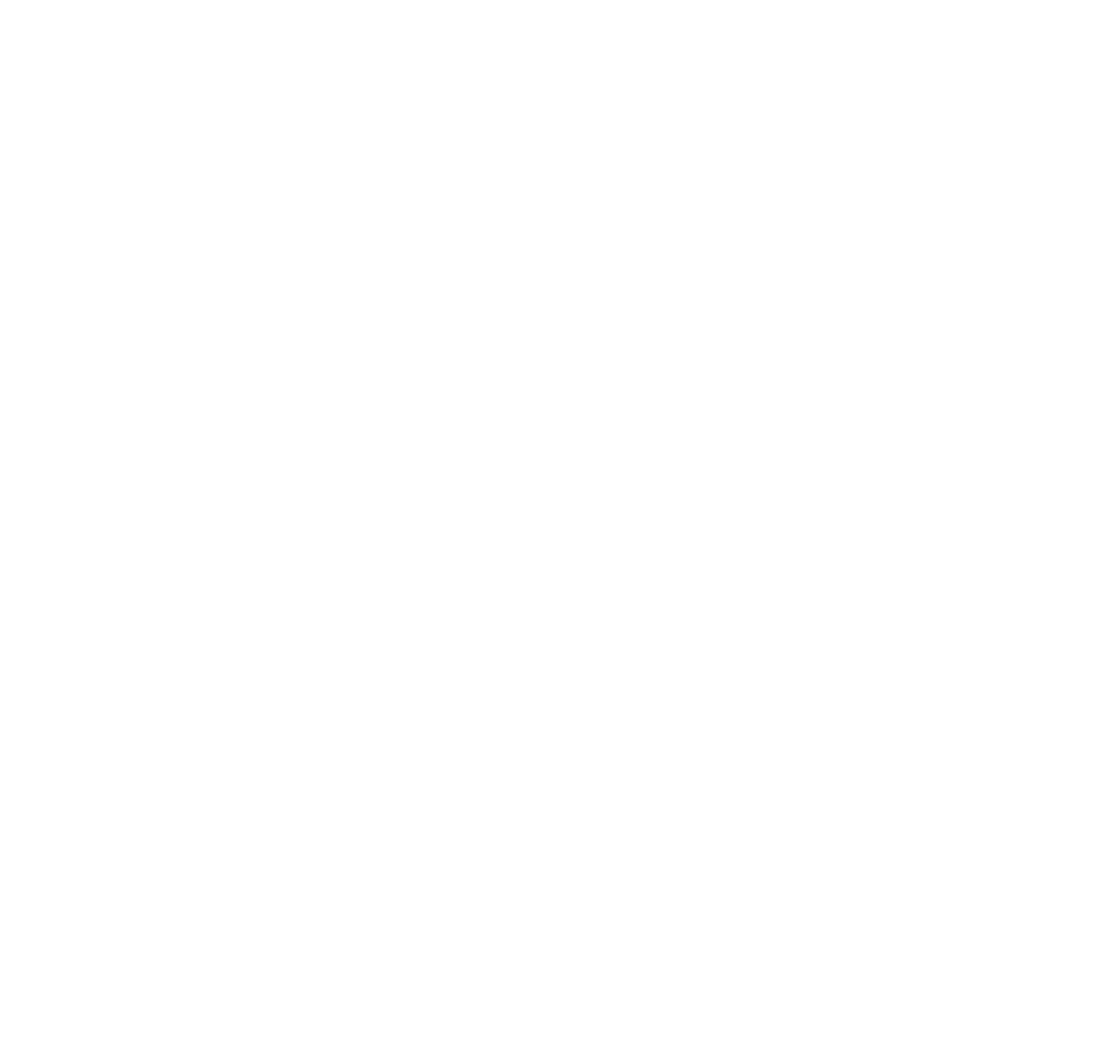
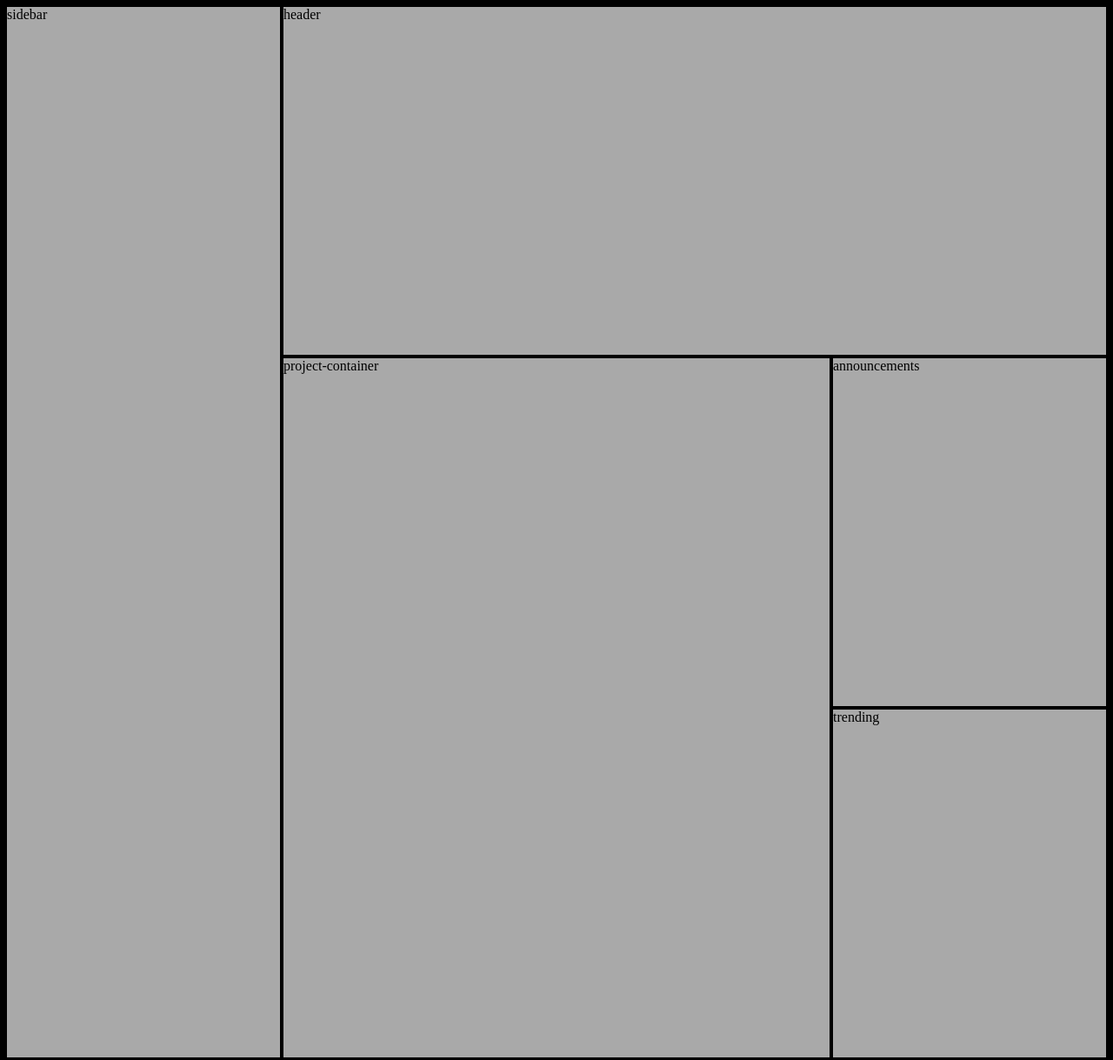
Before and after one commit to GimmieCodes/Admin-Dashboard, a plain HTML site: page index.html in a window 1280 px wide. Shown: the whole page at 87% size. Before the commit the page ends 800 px from the top, so only its background shows below. Drawn offline with Linux system fonts and the light colour scheme.

Commit message:
Created layout for html and styled with grid for general layout of the webpage

```diff
--- a/index.html
+++ b/index.html
@@ -8,5 +8,42 @@
     <link rel="stylesheet" href="style.css">
 </head>
 <body>
+    <div class="container">
+        <div class="header">header
+            <div class="search-icon"></div>
+            <div class="search-bar"></div>
+            <div class="alert-bell"></div>
+            <div class="profile-icon"></div>
+        </div>
+        <div class="sidebar">sidebar
+            <div class="home"></div>
+            <div class="profile"></div>
+            <div class="messages"></div>
+            <div class="history"></div>
+            <div class="tasks"></div>
+            <div class="communities"></div>
+            <div class="settings"></div>
+            <div class="suport"></div>
+            <div class="privacy"></div>
+        </div>
+        <div class="project-container">project-container
+            <div></div>
+            <div></div>
+            <div></div>
+            <div></div>
+            <div></div>
+        </div>
+        <div class="announcements">announcements
+            <div></div>
+            <div></div>
+            <div></div>
+        </div>
+        <div class="trending">trending
+            <div></div>
+            <div></div>
+            <div></div>
+            <div></div>
+        </div>
+    </div>
 </body>
 </html>
--- a/style.css
+++ b/style.css
@@ -0,0 +1,31 @@
+body{
+    background-color: black;
+    height: 100%;
+}
+.container{
+    display: grid;
+    height: 100%;
+    grid-template-columns: 1fr 2fr 1fr;
+    grid-template-rows: repeat(3, 400px);
+    gap: 4px;
+}
+.header{
+    display: grid;
+    grid-column: 2 / 4;
+    grid-row: 1 / 2;
+    background-color: darkgrey;
+}
+.sidebar{
+    grid-row: 1 / 4;
+    background-color: darkgrey;
+}
+.project-container{
+    grid-row: 2 / 4;
+    background-color: darkgrey;
+}
+.announcements{
+    background-color: darkgrey;
+}
+.trending{
+    background-color: darkgrey;
+}
```
